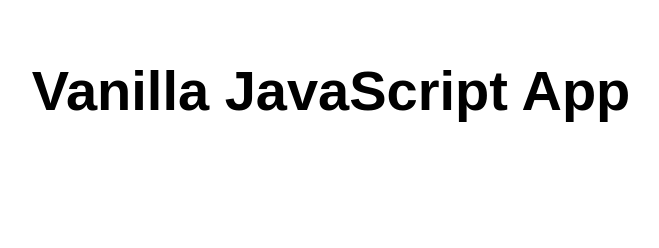
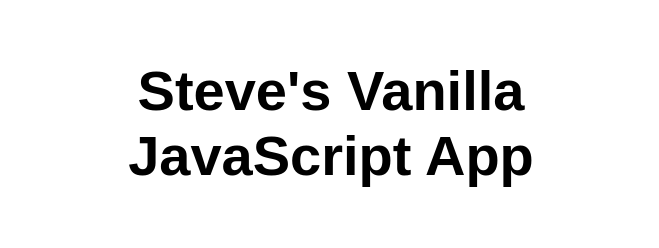
Before and after one commit to Steven-Burns/austin-inland-beach-site, a website: page src/index.html in a window 1280 px wide. Shown: the whole page, without its empty margins (309-968 px from the left). Drawn offline with Linux system fonts and the light colour scheme.

Commit message:
update body text

```diff
--- a/src/index.html
+++ b/src/index.html
@@ -10,7 +10,7 @@
 
 <body>
   <main>
-    <h1>Vanilla JavaScript App</h1>
+    <h1>Steve's Vanilla JavaScript App</h1>
   </main>
 </body>
 
```
